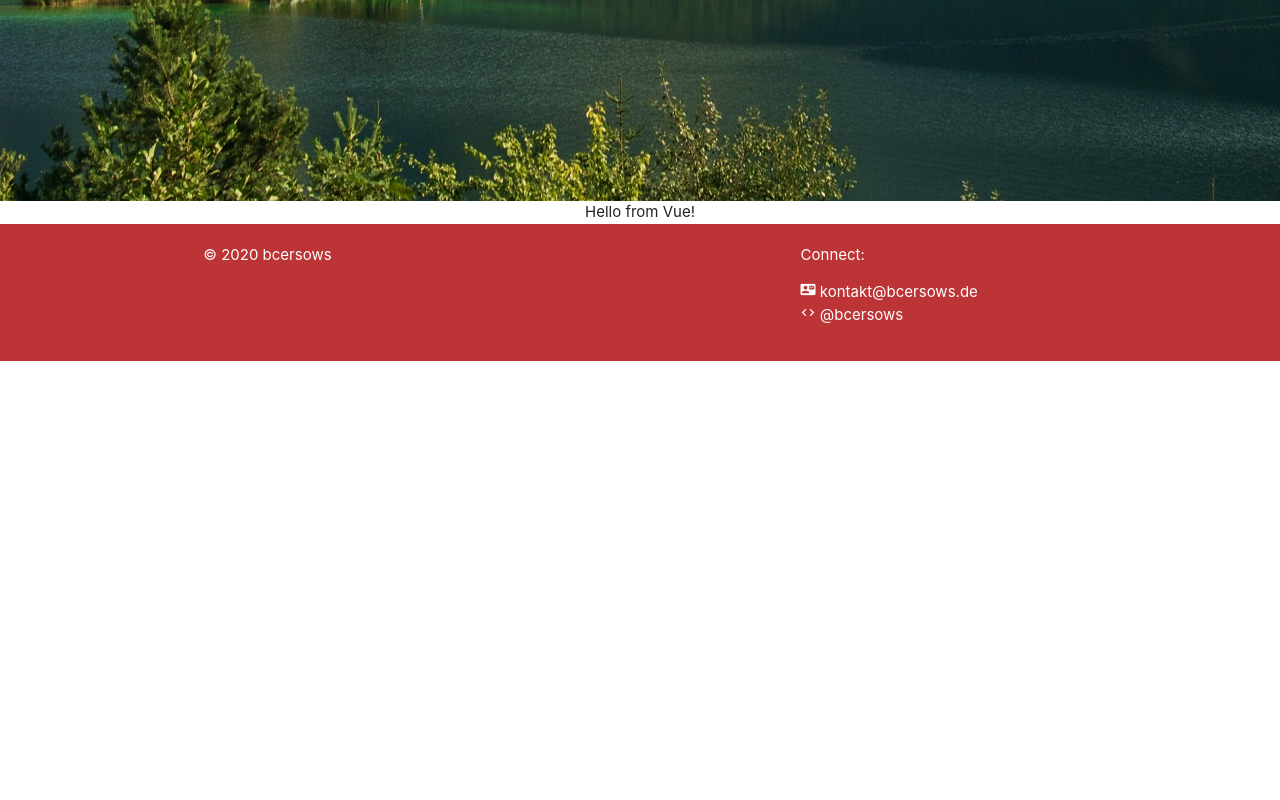
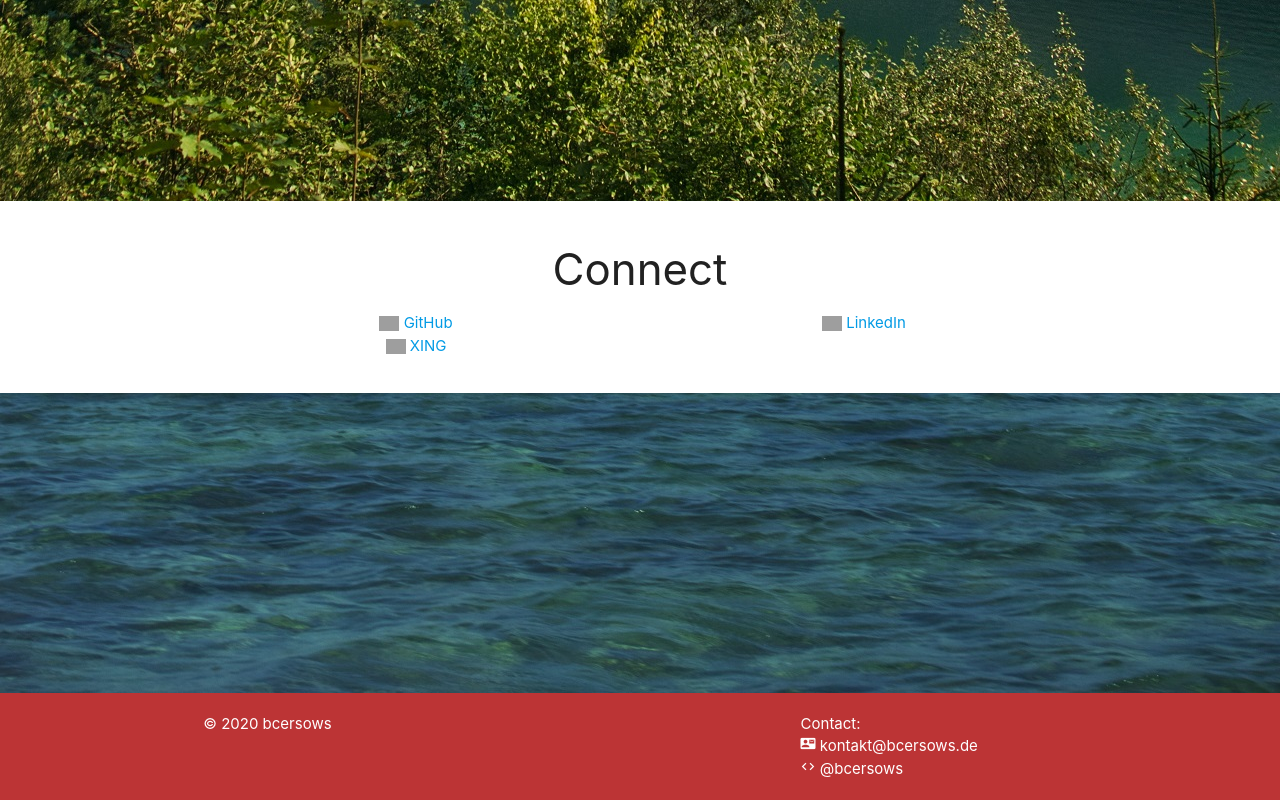
Before and after one commit to bcersows/homepage, a website: page index.html in a window 1280 px wide. Shown: the part 1687-2487 px from the top of the page. Before the commit the page ends 2048 px from the top, so only its background shows below. Drawn offline with nearby package versions, Linux system fonts and the light colour scheme; grey boxes are pictures that could not be loaded.

Commit message:
Use Vue for displaying; added profile links.

```diff
--- a/css/style.css
+++ b/css/style.css
@@ -3,13 +3,14 @@
   --color-inverted: WHITE;
 }
 
+/* overwrites, main page */
 nav,
 footer,
 .page-footer {
   background-color: var(--color-main);
 }
 footer a {
-    color: var(--color-inverted);
+  color: var(--color-inverted);
 }
 
 body {
@@ -19,11 +20,14 @@ body {
 }
 main {
   flex: 1 0 auto;
+}
 
-  /*background-image: url("../assets/background.jpg");
-  background-repeat: no-repeat;
-  background-position: center;
-  background-size: cover;*/
+/* helper classes */
+.no-margin {
+    margin: 0;
+}
+.valign-items>* {
+    vertical-align: middle;
 }
 
 /* actual page-specific stuff */
@@ -33,6 +37,13 @@ main {
   margin-top: 5%;
 }
 
+.logo {
+    width: 20px;
+}
+
 .parallax-container.small {
-    x-height: 300px;
-  }
+  height: 300px;
+}
+.parallax-container.xsmall {
+  height: 100px;
+}
--- a/index.html
+++ b/index.html
@@ -27,6 +27,9 @@
     <script src="https://cdnjs.cloudflare.com/ajax/libs/materialize/1.0.0/js/materialize.min.js"></script>
     <link rel="stylesheet" href="./css/style.css" />
   </head>
+
+  <!--https://github.com/lepture/github-cards-->
+
   <body>
     <div class="navbar-fixed">
       <nav>
@@ -39,15 +42,15 @@
       </nav>
     </div>
 
-    <main class="center-align">
-      <div class="parallax-container small">
+    <main id="app" class="center-align">
+      <div class="parallax-container">
         <div class="parallax"><img src="./assets/background_p.jpg" /></div>
       </div>
       <div class="section white">
         <i class="material-icons large">format_quote</i> And our minds were
         meant to sail.
       </div>
-      <div class="parallax-container small">
+      <div class="parallax-container">
         <div class="parallax"><img src="./assets/background_s.jpg" /></div>
       </div>
       <div class="section white">
@@ -65,19 +68,36 @@
           </div>
         </div>
       </div>
-      <div class="parallax-container small">
+      <div class="parallax-container">
         <div class="parallax"><img src="./assets/background_z.jpg" /></div>
       </div>
-      <div id="app">{{message}}</div>
+      <div class="section white">
+        <h3>Connect</h3>
+        <div class="container">
+          <div class="row">
+            <div class="col s6 valign-items" v-for="link in links">
+              <img
+                class="logo"
+                v-bind:src="link.logoUrl"
+                v-bind:alt="link.altText"
+              />
+              <a v-bind:href="link.link" target="_blank">{{link.name}}</a>
+            </div>
+          </div>
+        </div>
+      </div>
+      <div class="parallax-container small">
+        <div class="parallax"><img src="./assets/background_b.jpg" /></div>
+      </div>
     </main>
 
     <footer class="page-footer">
       <div class="container">
         <div class="row">
-          <div class="col l6 s12">© 2020 bcersows</div>
-          <div class="col l4 offset-l2 s12">
-            Connect:
-            <ul>
+          <div class="col s6">© 2020 bcersows</div>
+          <div class="col l4 offset-l2 s6">
+            <span class="hide-on-med-and-down">Contact:</span>
+            <ul class="no-margin">
               <li>
                 <i class="material-icons tiny">contact_mail</i>
 
--- a/js/app.js
+++ b/js/app.js
@@ -1,12 +1,43 @@
-var app = new Vue({
-  el: "#app",
-  data: {
-    message: "Hello from Vue!",
-  },
-});
+//import { Logo } from './model/logo.js';
 
 document.addEventListener("DOMContentLoaded", function () {
   var elems = document.querySelectorAll(".parallax");
   var options = {};
   var instances = M.Parallax.init(elems, options);
+
+  var app = new Vue({
+    el: "#app",
+    data: {
+      message: "Hello from Vue!",
+      links: [
+        new Logo(
+          "GitHub",
+          "https://github.com/bcersows",
+          "https://github.githubassets.com/images/modules/logos_page/GitHub-Mark.png",
+          "GitHub logo"
+        ),
+        new Logo(
+          "LinkedIn",
+          "https://www.linkedin.com/in/bj%C3%B6rn-cersowsky",
+          "https://content.linkedin.com/content/dam/me/business/en-us/amp/brand-site/v2/bg/LI-Bug.svg.original.svg",
+          "LinkedIn logo"
+        ),
+        new Logo(
+          "XING",
+          "https://www.xing.com/profile/Bjoern_Cersowsky/cv",
+          "https://dev.xing.com/assets/xws/dev/logo_rules/XNG_Sharebutton_v01-7d06f36109c803c7a79f5a5c597f1fb8c8ff4d310d74ee8f6b31a56b6d6c3eea.png",
+          "XING logo"
+        ),
+      ],
+    },
+  });
 });
+
+class Logo {
+  constructor(name, link, logoUrl, altText) {
+    this.name = name;
+    this.link = link;
+    this.logoUrl = logoUrl;
+    this.altText = altText;
+  }
+}
--- /dev/null
+++ b/js/model/logo.js
@@ -0,0 +1,9 @@
+/* Stores information about a logo/link. */
+export class Logo {
+  constructor(name, link, logoUrl, altText) {
+    this.name = name;
+    this.link = link;
+    this.logoUrl = logoUrl;
+    this.altText = altText;
+  }
+}
```
